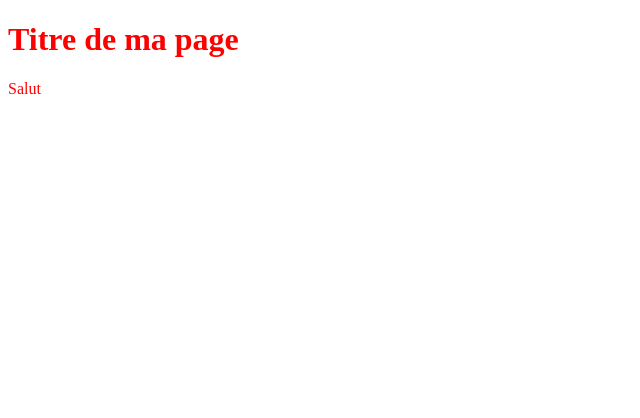
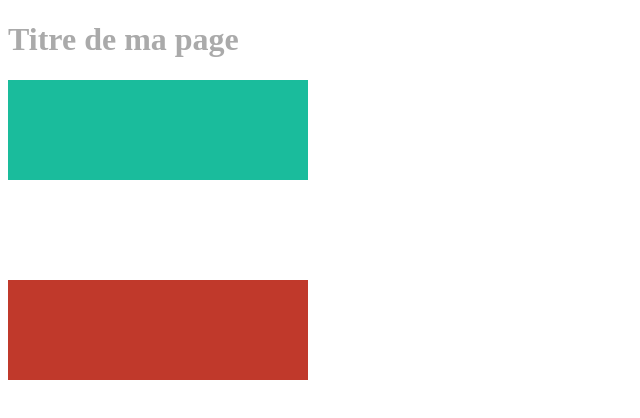
Before and after one commit to ConstanceDvn/1710, a plain HTML site: page index.html in a window 1280 px wide. Shown: the whole page, without its empty margins (0-640 px from the left). Drawn offline with Linux system fonts and the light colour scheme.

Commit message:
commit3
drapeau

```diff
--- a/index.html
+++ b/index.html
@@ -8,6 +8,14 @@
   </head>
   <body>
     <h1>Titre de ma page</h1>
-    <p>Salut</p>
+    <div class="blue">
+
+    </div>
+    <div class="white">
+
+    </div>
+    <div class="red">
+
+    </div>
   </body>
 </html>
--- a/styles/style.css
+++ b/styles/style.css
@@ -1,3 +1,16 @@
-* {
-  color: red;
+body {
+  color: #AAAAAA;
 }
+div {
+  width: 300px;
+  height: 100px;
+}
+.blue {
+  background: #1abc9c;
+}
+.white {
+  background: white;
+}
+.red {
+ background: #c0392b;
+}
```
